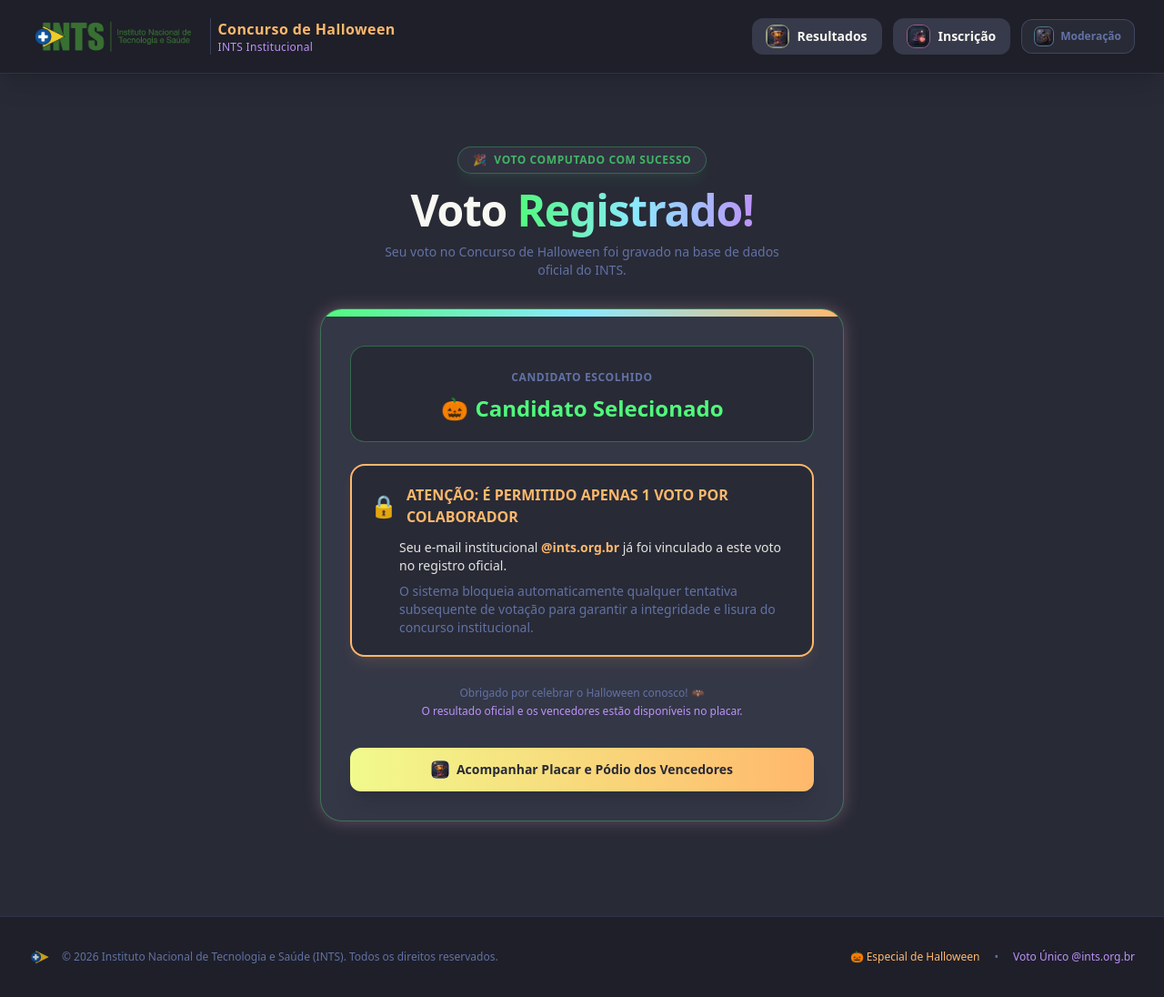
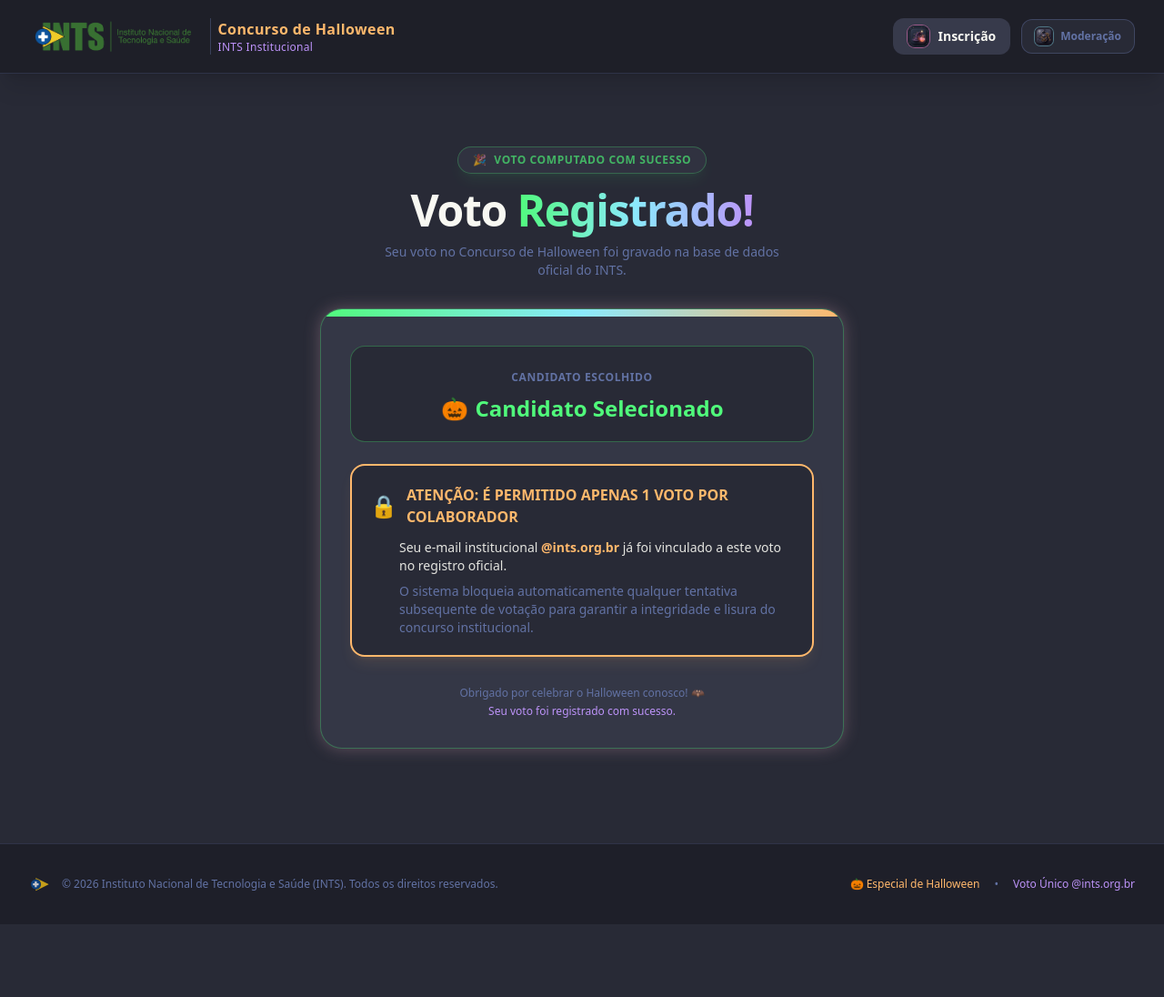
Before and after one commit to BrunoACV/sistema-votacao, a Flask app: page /vote/success in a window 1280 px wide. Shown: the whole page at 91% size. After the commit the page ends 1016 px from the top, so only its background shows below. Run offline with Flask 3, Linux system fonts and the light colour scheme; some libraries are stand-ins or nearby versions.

Commit message:
fix(nav): ocultar completamente botoes de resultados para usuarios nao autenticados

```diff
--- a/templates/admin_login.html
+++ b/templates/admin_login.html
@@ -47,8 +47,8 @@
     </form>
 
     <div class="text-center pt-2">
-      <a href="{{ url_for('public.results') }}" class="text-xs font-semibold text-[#6272a4] hover:text-[#bd93f9] transition flex items-center justify-center gap-1.5">
-        <span>&larr;</span> Voltar para o Concurso de Halloween
+      <a href="{{ url_for('public.register') }}" class="text-xs font-semibold text-[#6272a4] hover:text-[#bd93f9] transition flex items-center justify-center gap-1.5">
+        <span>&larr;</span> Voltar para a Inscrição
       </a>
     </div>
 
--- a/templates/base.html
+++ b/templates/base.html
@@ -42,7 +42,7 @@
         <div class="max-w-7xl mx-auto px-4 sm:px-6 lg:px-8">
             <div class="flex items-center justify-between h-20">
                 <!-- Brand / Logo Real do INTS -->
-                <a href="{{ url_for('admin.dashboard') if session.get('is_admin') else url_for('public.results') }}" class="flex items-center space-x-3.5 group">
+                <a href="{{ url_for('admin.dashboard') if session.get('is_admin') else url_for('public.register') }}" class="flex items-center space-x-3.5 group">
                     <img src="{{ url_for('static', filename='img/ints-horizontal.png') }}"
                          alt="INTS - Instituto Nacional de Tecnologia e Saúde"
                          class="h-9 sm:h-10 w-auto object-contain transition-transform group-hover:scale-105 duration-200">
@@ -97,14 +97,8 @@
                     </a>
                 </nav>
                 {% else %}
-                <!-- Public Desktop Navigation Links (Página de votos mantida em URL secreta separada) -->
+                <!-- Public Desktop Navigation Links (Apenas Inscrição e Moderação quando não autenticado) -->
                 <nav class="hidden md:flex items-center space-x-3">
-                    <a href="{{ url_for('public.results') }}"
-                       class="px-4 py-2 rounded-xl text-sm font-bold transition-all flex items-center space-x-2.5 {% if request.endpoint == 'public.results' %}bg-[#f1fa8c] text-[#282a36] shadow-lg shadow-[#f1fa8c]/30{% else %}bg-[#44475a]/70 hover:bg-[#44475a] text-[#f8f8f2] hover:text-[#f1fa8c]{% endif %}">
-                        <img src="{{ url_for('static', filename='img/icon_trophy.jpg') }}" alt="Resultados" class="w-6 h-6 rounded-lg object-cover ring-1 ring-[#f1fa8c]/50">
-                        <span>Resultados</span>
-                    </a>
-
                     <a href="{{ url_for('public.register') }}"
                        class="px-4 py-2 rounded-xl text-sm font-bold transition-all flex items-center space-x-2.5 {% if request.endpoint in ['public.register', 'public.register_success'] %}bg-[#ff79c6] text-[#282a36] shadow-lg shadow-[#ff79c6]/30{% else %}bg-[#44475a]/70 hover:bg-[#44475a] text-[#f8f8f2] hover:text-[#ff79c6]{% endif %}">
                         <img src="{{ url_for('static', filename='img/icon_cad.jpg') }}" alt="Inscrever" class="w-6 h-6 rounded-lg object-cover ring-1 ring-[#ff79c6]/50">
@@ -161,10 +155,6 @@
                 <span>Sair do Painel</span>
             </a>
             {% else %}
-            <a href="{{ url_for('public.results') }}" class="flex items-center space-x-3 px-3.5 py-2.5 rounded-xl text-sm font-bold bg-[#44475a] text-[#f1fa8c] hover:bg-[#f1fa8c] hover:text-[#282a36] transition">
-                <img src="{{ url_for('static', filename='img/icon_trophy.jpg') }}" alt="Resultados" class="w-6 h-6 rounded-lg object-cover">
-                <span>Placar e Pódio do Halloween</span>
-            </a>
             <a href="{{ url_for('public.register') }}" class="flex items-center space-x-3 px-3.5 py-2.5 rounded-xl text-sm font-bold bg-[#ff79c6] text-[#282a36] transition">
                 <img src="{{ url_for('static', filename='img/icon_cad.jpg') }}" alt="Inscrever" class="w-6 h-6 rounded-lg object-cover">
                 <span>Inscrição de Candidato</span>
--- a/templates/error.html
+++ b/templates/error.html
@@ -40,11 +40,11 @@
          class="px-5 py-2.5 rounded-xl bg-[#50fa7b] text-[#282a36] font-bold text-xs sm:text-sm hover:opacity-90 transition shadow">
         Votação
       </a>
-      {% endif %}
       <a href="{{ url_for('public.results') }}"
          class="px-5 py-2.5 rounded-xl bg-gradient-to-r from-[#f1fa8c] to-[#ffb86c] text-[#282a36] font-bold text-xs sm:text-sm hover:opacity-90 transition shadow">
         Ver Resultados
       </a>
+      {% endif %}
       <a href="{{ url_for('public.register') }}"
          class="px-5 py-2.5 rounded-xl bg-[#282a36] text-[#8be9fd] border border-[#8be9fd]/30 font-bold text-xs sm:text-sm hover:bg-[#44475a] transition">
         Inscrição
--- a/templates/vote_success.html
+++ b/templates/vote_success.html
@@ -59,10 +59,11 @@
             <!-- Gratitude Notice -->
             <div class="text-center text-xs text-[#6272a4] pt-2">
                 <p>Obrigado por celebrar o Halloween conosco! 🦇</p>
-                <p class="mt-1 text-[#bd93f9]">O resultado oficial e os vencedores estão disponíveis no placar.</p>
+                <p class="mt-1 text-[#bd93f9]">Seu voto foi registrado com sucesso.</p>
             </div>
 
-            <!-- Action Button: Ver Placar & Pódio -->
+            {% if session.get('is_admin') %}
+            <!-- Action Button: Ver Placar & Pódio (Apenas Moderador Autenticado) -->
             <div class="pt-2 flex flex-col sm:flex-row gap-3">
                 <a href="{{ url_for('public.results') }}"
                    class="flex-1 bg-gradient-to-r from-[#f1fa8c] to-[#ffb86c] hover:from-[#f5fb9d] hover:to-[#ffc485] text-[#282a36] font-black py-3.5 px-6 rounded-xl shadow-xl transition transform hover:scale-[1.01] active:scale-[0.99] text-sm flex items-center justify-center space-x-2 text-center">
@@ -70,6 +71,7 @@
                     <span>Acompanhar Placar e Pódio dos Vencedores</span>
                 </a>
             </div>
+            {% endif %}
 
         </div>
     </div>
```
